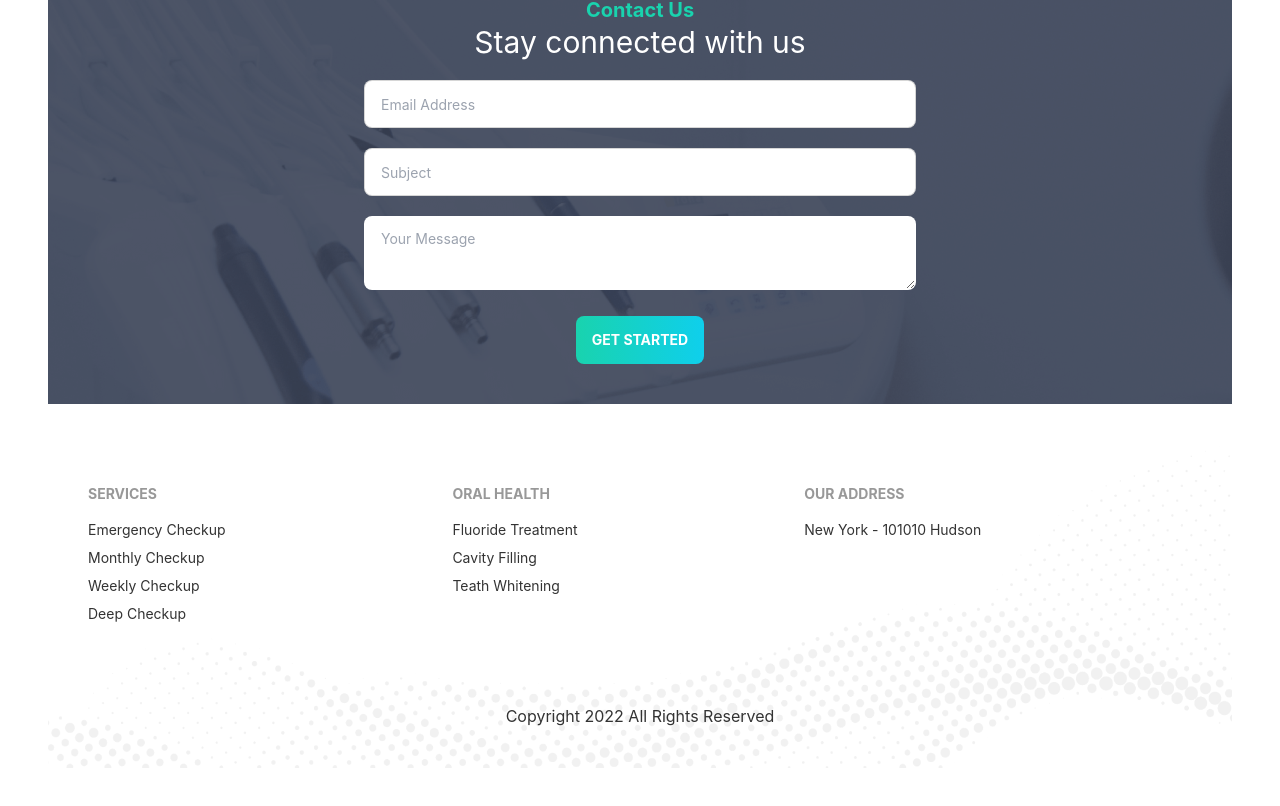
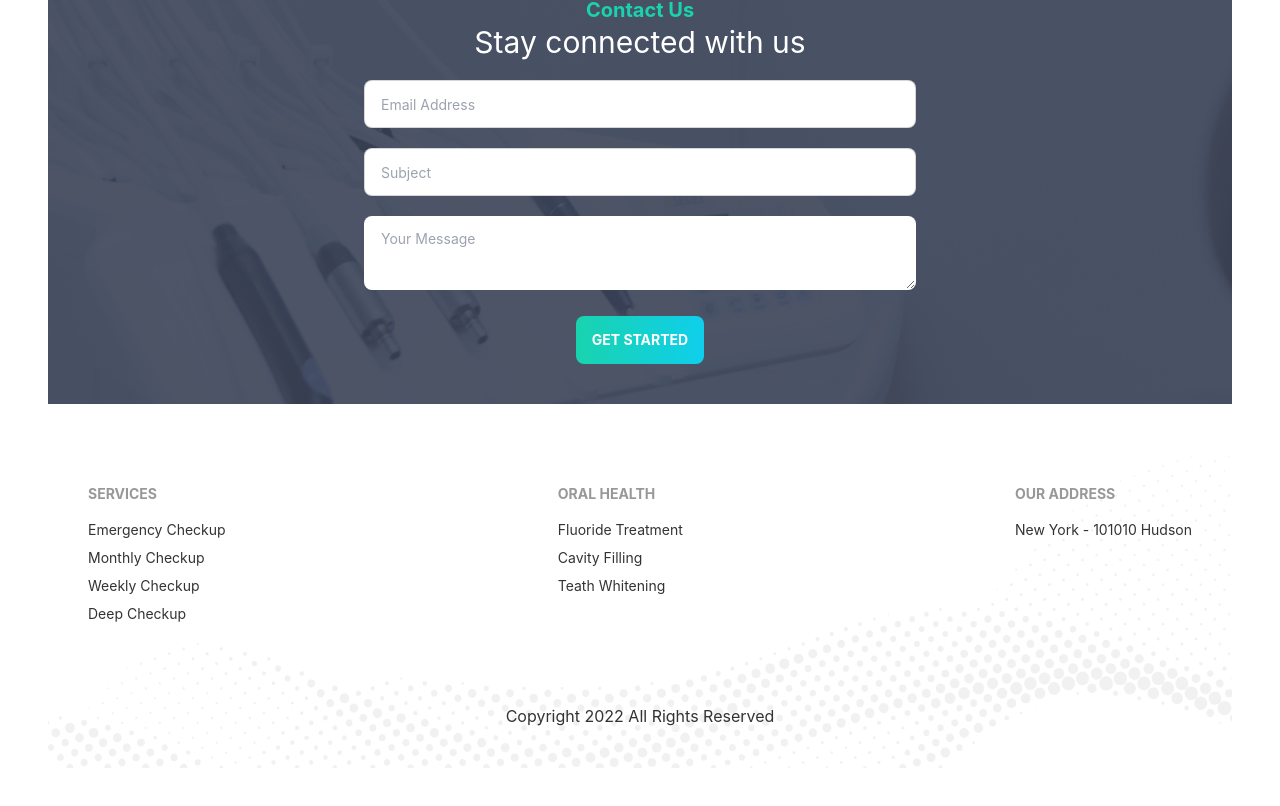
Before and after one commit to ParvesPR/Doctor-s-Portal, a React (Create React App) app: page / in a window 1280 px wide. Shown: the part 3735-4541 px from the top of the page. After the commit the page ends 4503 px from the top, so only its background shows below. Built offline with nearby package versions, Linux system fonts and the light colour scheme.

Commit message:
Home Page Complete

```diff
--- a/src/page/Shared/Footer/Footer.js
+++ b/src/page/Shared/Footer/Footer.js
@@ -6,8 +6,8 @@ const Footer = () => {
         <footer style={{ background: `url(${footer})`,
     backgroundSize:'cover',
 backgroundRepeat:'no-repeat' }}
-            className="p-10 my-10">
-            <div className='footer'>
+            className="p-10 mt-10 mx-auto">
+            <div className='footer justify-between'>
                 <div>
                     <span className="footer-title">Services</span>
                     <button className="link link-hover">Emergency Checkup</button>
```
